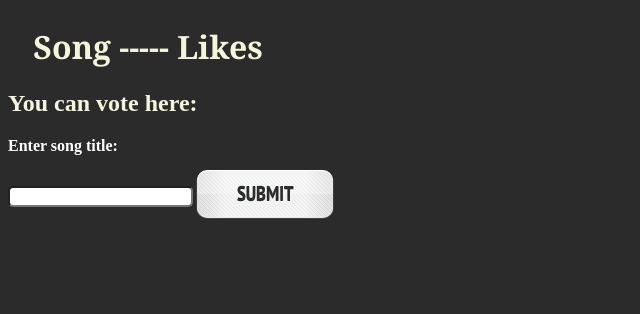
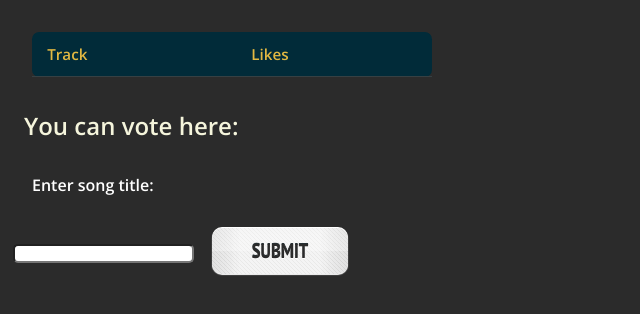
Before and after one commit to ihokora/voteapi, a plain HTML site: page public/index.html in a window 1280 px wide. Shown: the whole page, without its empty margins (0-640 px from the left). Drawn offline with nearby package versions, Linux system fonts and the light colour scheme; no server answers.

Commit message:
fix table

```diff
--- a/public/index.html
+++ b/public/index.html
@@ -41,7 +41,7 @@
 
           /*$('#songs-index').append("<p><strong>" + d.title + "</strong>" + " ----- " + d.like + "</p>");*/
 
-          $("#songs-index").append("<table>" + "<thead>" + "<tr><th>" + "song" +"</th>" + "<th>" + "like" + "</th>" + "</tr>" + "</thead>" + "<tbody><tr><td>" + d.title + "</p></td><td>" + d.like + "</tr>" + "</tbody>" + "</table>");
+          $("#songs-index").append(/*"<thead>" + "<th>" + "song" +"</th><th>" + "like" + "</th>" + "</thead>"*/  "<tbody><tr><td>" + d.title + "</p></td><td>" + d.like + "</p></tr>" + "</tbody>");
 
 
 
@@ -73,16 +73,29 @@
   </script>
 </head>
 <body>
-  <div id="songs-index">
-    <h1>Song ----- Likes</h1>
+  <!--<div id="songs-index">-->
+
+    <table id="songs-index">
+    <thead>
+     <tr>
+      <th>Track
+      <th>Likes
+    </thead>
+    <tbody>
+
+    </tbody>
+    </table>
 
 
-  </div>
+
+
+
+
 
 
   <h2>You can vote here:</h2>
   <form id="new-song">
-    <p style="color: white;"><strong>Enter song title:</strong></p>
+    <p style="color: white; margin: 2em;"><strong>Enter song title:</strong></p>
     <input id="new-title" name="title" type="text">
 
     <!--<p><strong>Description:</strong></p>
--- a/public/style.css
+++ b/public/style.css
@@ -1,5 +1,14 @@
+@import url(https://fonts.googleapis.com/css?family=Open+Sans:400,600);
+
+*, *:before, *:after {
+  margin: 0;
+  padding: 0;
+  box-sizing: border-box;
+}
+
 body {
     background-color: #2B2B2B;
+    font-family: 'Open Sans', sans-serif;
 }
 
 h1{
@@ -8,51 +17,56 @@ h1{
 
 h2 {
     color: beige;
+    margin: 1em;
 }
 
-table {
+
+
+#songs-index {
   background: #012B39;
   color: #E62E00;
-  border-radius: 0.25em;
+  border-radius: 0.45em;
   border-collapse: collapse;
-  margin: 1em;
+  margin: 2em;
+  width: 25em;
+
 }
 th {
   border-bottom: 1px solid #364043;
   color: #E2B842;
-  font-size: 0.85em;
+  font-size: 0.95em;
   font-weight: 600;
-  padding: 0.5em 1em;
+  padding: 0.8em 1em;
   text-align: left;
 }
 td {
   color: #E62E00;
   font-weight: 400;
   padding: 0.65em 1em;
+  vertical-align: middle;
 }
-.disabled td {
-  color: #4F5F64;
-}
+
 tbody tr {
   transition: background 0.25s ease;
 }
 tbody tr:hover {
   background: #014055;
+
 }
 
 
 
-#songs-index{
+/*songs-index{
     background-color: #2B2B2B;
     background-image: ;
     background-position: center top;
     background-repeat: repeat;
     color: #E62E00;
-    /*text-shadow: #FFFFFF 0px 0px 0px;*/
+    /*text-shadow: #FFFFFF 0px 0px 0px;
     font-family: "Georgia", "Times", serif;
     -webkit-font-smoothing: antialiased;
     margin: 2% auto auto 2%;
-}
+}*/
 
 a{
     text-decoration: none;
@@ -62,10 +76,8 @@ a{
     color: #E62E00;
     position: absolute;
 
-
-
     display: inline-block;
-    margin: 0 auto;
+    margin: 1em;
 
     -webkit-border-radius: 10px;
 
@@ -85,14 +97,16 @@ a{
 }
 
 #new-song{
-    margin: 1% auto auto 3%;
+    margin: 1% auto auto 1%;
     width: 1000px;
     min-height: 500px;
     padding: 0px 20px 0px 20px;
 
+
 }
 
 #new-title{
+    margin: 1em;
     color: #E62E00;
     -webkit-border-radius: 5px;
     -webkit-box-shadow:
@@ -115,7 +129,7 @@ button {
     -webkit-border-radius: 10px;
 
     -webkit-box-shadow:
-        0px 3px rgba(128,128,128,1), /* gradient effects */
+        0px 3px rgba(128,128,2,1), /* gradient effects */
         0px 4px rgba(118,118,118,1),
         0px 5px rgba(108,108,108,1),
         0px 6px rgba(98,98,98,1),
```
